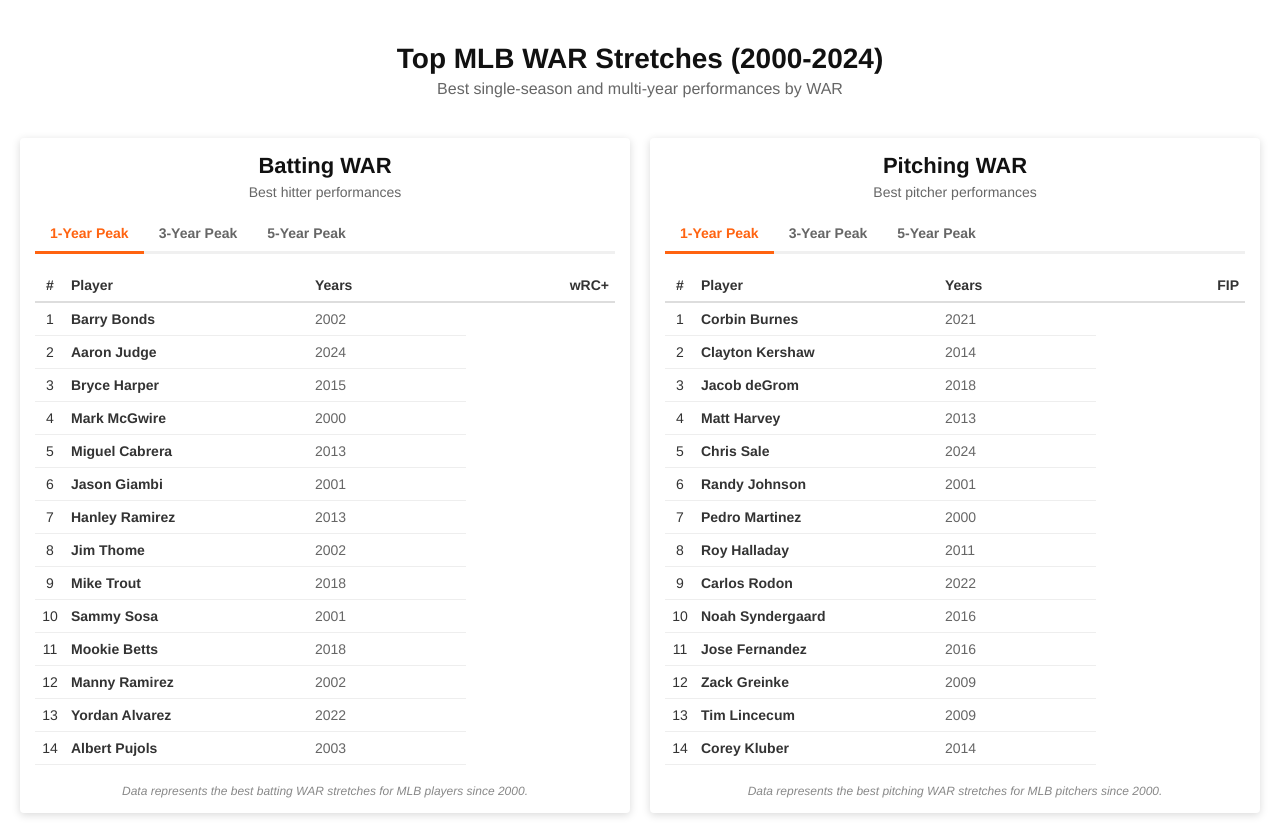
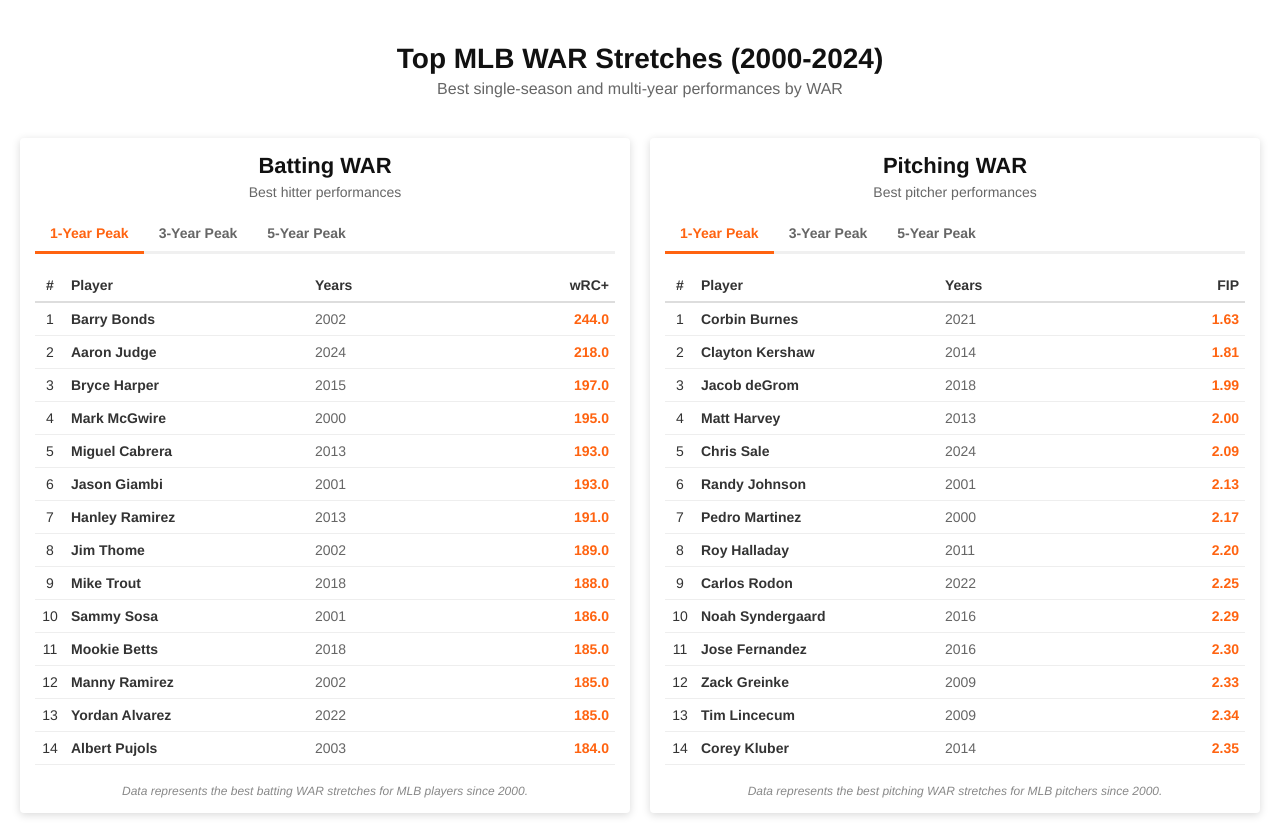
Before and after one commit to zschokkek/mlb-advanced-stats, a plain HTML site: page index.html in a window 1280 px wide. Drawn offline with Linux system fonts and the light colour scheme.

Commit message:
Update index.html

```diff
--- a/index.html
+++ b/index.html
@@ -488,6 +488,8 @@
     } else {
       statCell.textContent = Number(row.avgFIP).toFixed(2);
     }
+    tr.appendChild(statCell);
+
     tableBody.appendChild(tr);
   });
 }
```
